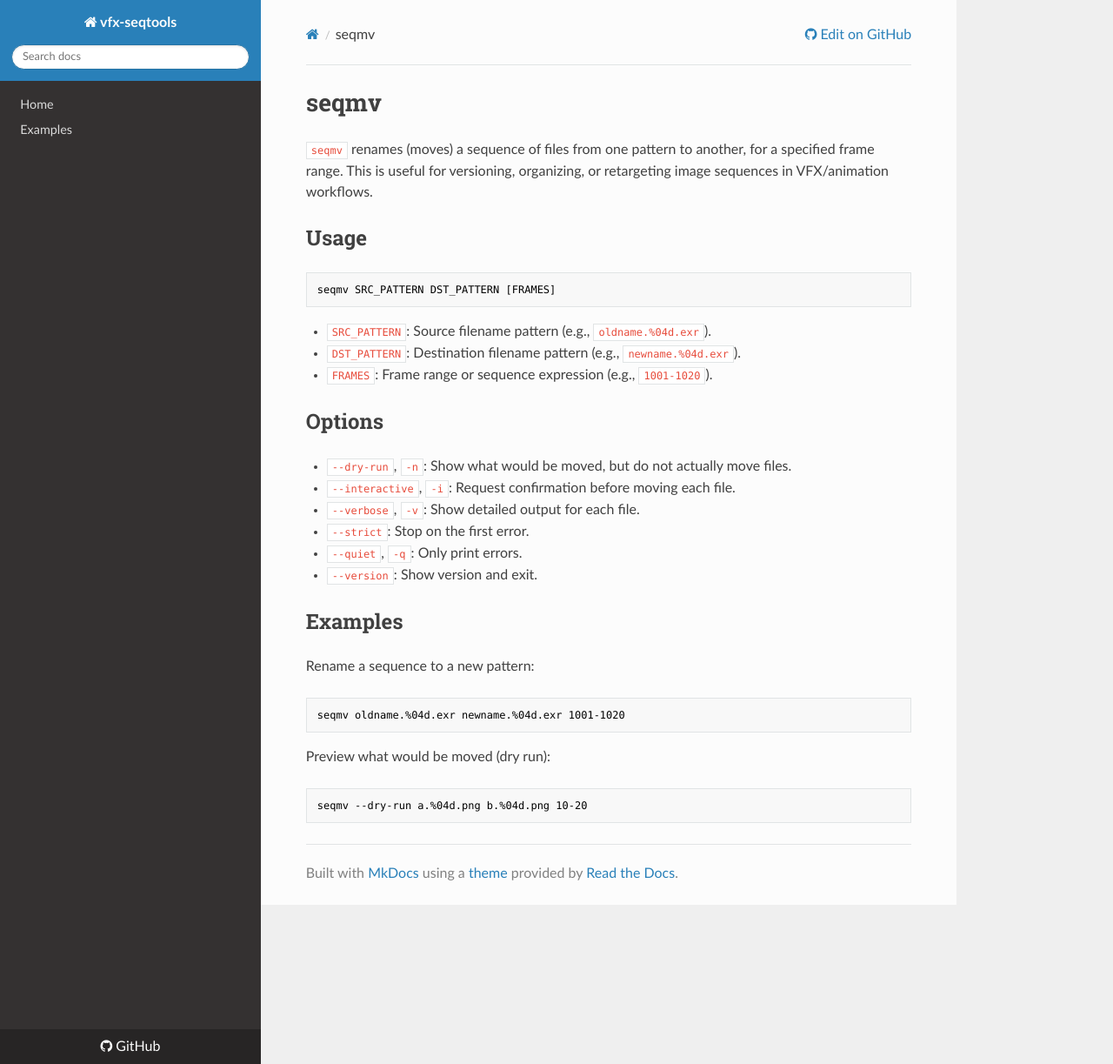
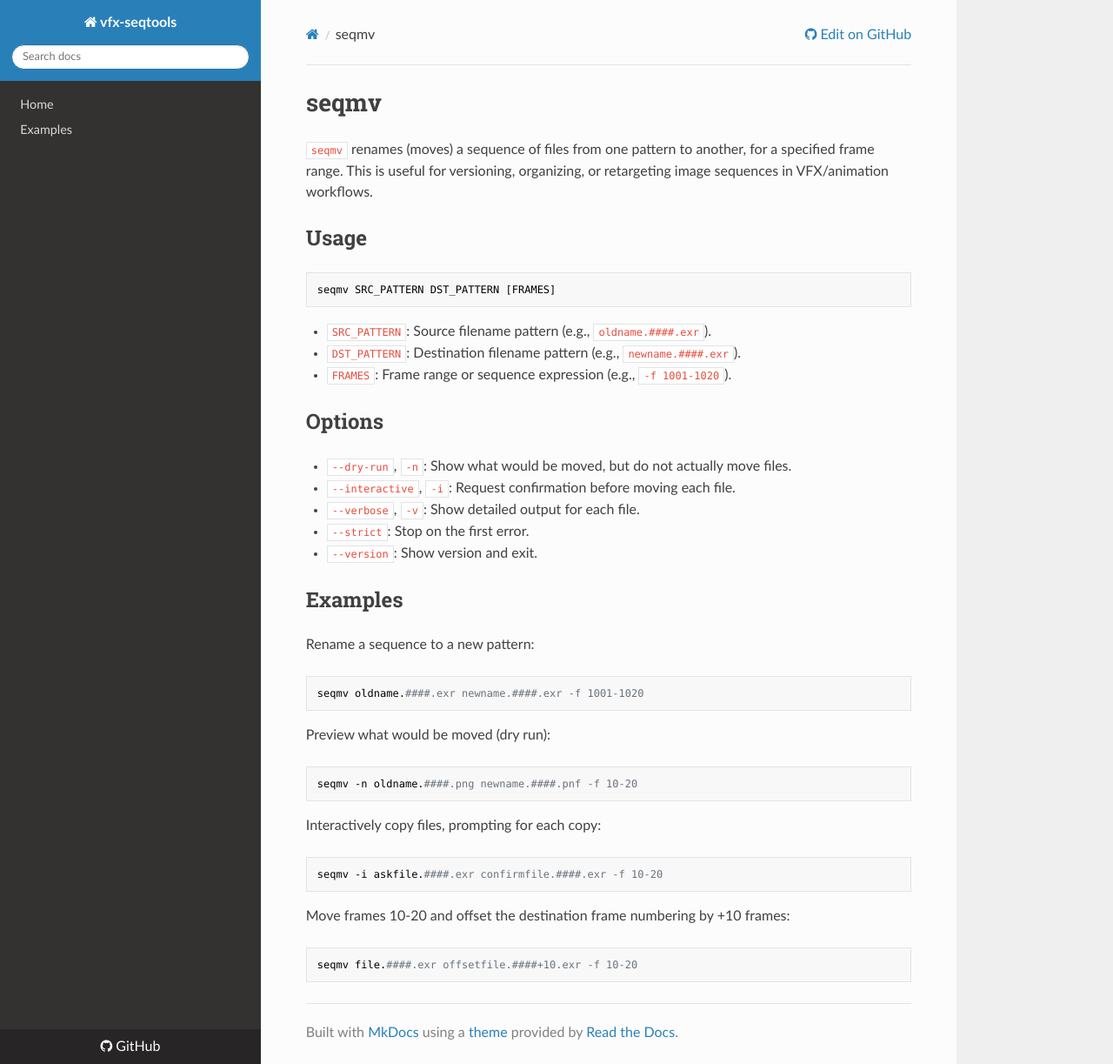
Before and after one commit to jdmacleod/vfx-seqtools, an MkDocs documentation site: the page built from docs/seqmv.md, in a window 1280 px wide and 1223 px high. Shown: the whole window at 87% size. Built offline with MkDocs 1.6.1, drawn with Linux system fonts in a browser that asks for light colours; nearby versions of some CDN libraries.

Commit message:
chore: align seqmv options and example docs

````diff
--- a/docs/seqmv.md
+++ b/docs/seqmv.md
@@ -8,9 +8,9 @@
 seqmv SRC_PATTERN DST_PATTERN [FRAMES]
 ```
 
-- `SRC_PATTERN`: Source filename pattern (e.g., `oldname.%04d.exr`).
-- `DST_PATTERN`: Destination filename pattern (e.g., `newname.%04d.exr`).
-- `FRAMES`: Frame range or sequence expression (e.g., `1001-1020`).
+- `SRC_PATTERN`: Source filename pattern (e.g., `oldname.####.exr`).
+- `DST_PATTERN`: Destination filename pattern (e.g., `newname.####.exr`).
+- `FRAMES`: Frame range or sequence expression (e.g., `-f 1001-1020`).
 
 ## Options
 
@@ -18,7 +18,6 @@ seqmv SRC_PATTERN DST_PATTERN [FRAMES]
 - `--interactive`, `-i`: Request confirmation before moving each file.
 - `--verbose`, `-v`: Show detailed output for each file.
 - `--strict`: Stop on the first error.
-- `--quiet`, `-q`: Only print errors.
 - `--version`: Show version and exit.
 
 ## Examples
@@ -26,11 +25,23 @@ seqmv SRC_PATTERN DST_PATTERN [FRAMES]
 Rename a sequence to a new pattern:
 
 ```bash
-seqmv oldname.%04d.exr newname.%04d.exr 1001-1020
+seqmv oldname.####.exr newname.####.exr -f 1001-1020
 ```
 
 Preview what would be moved (dry run):
 
 ```bash
-seqmv --dry-run a.%04d.png b.%04d.png 10-20
+seqmv -n oldname.####.png newname.####.pnf -f 10-20
 ```
+
+Interactively copy files, prompting for each copy:
+
+```bash
+seqmv -i askfile.####.exr confirmfile.####.exr -f 10-20
+```
+
+Move frames 10-20 and offset the destination frame numbering by +10 frames:
+
+```bash
+seqmv file.####.exr offsetfile.####+10.exr -f 10-20
+```
````
Also changed, not shown: docs/examples.md (+3 -1 lines), 1 other file.
